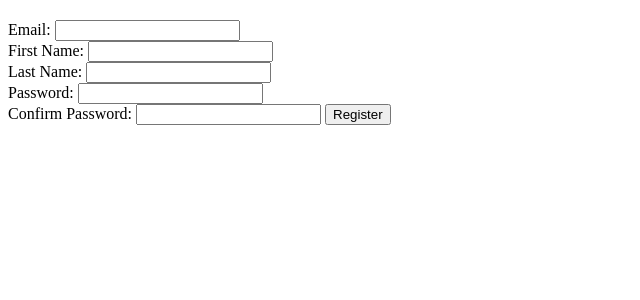
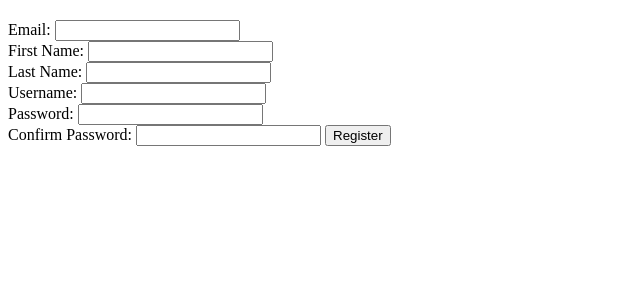
Before and after one commit to michaeljgrant/test_heroku, a Flask app: page /signup in a window 1280 px wide. Shown: the part 107-407 px from the top of the page, without its empty margins (0-640 px from the left). Run offline with Flask 2, Linux system fonts and the light colour scheme; some libraries are stand-ins or nearby versions.

Commit message:
updating functionality to add usernames to sign up and logged in as well as cleaning up imports

```diff
--- a/app.py
+++ b/app.py
@@ -1,9 +1,8 @@
-from test_heroku.models.database import sql_select
+from test_heroku.models.database_queries import create_user, new_post
 from test_heroku.models.verify_user import user_id, validate_password
 from flask import Flask, request, render_template, redirect, session
 import psycopg2
 import bcrypt
-from models import verify_user, database, database_queries
 
 app = Flask(__name__)
 
@@ -40,8 +39,9 @@ def signup_action():
     email = request.form.get("email")
     first_name = request.form.get("first_name")
     last_name = request.form.get("last_name")
+    username = request.form.get("username")
     password = request.form.get("password")
-    create_user(email, first_name, last_name, password)
+    create_user(email, first_name, last_name, username, password)
     return redirect("/")
 
 if __name__ == "__main__":
--- a/models/database_queries.py
+++ b/models/database_queries.py
@@ -6,9 +6,9 @@ import psycopg2
 
 DB_URL = os.environ.get("DATABASE_URL", "dbname=projectheroku")
 
-def create_user(email, first_name, last_name, password):
+def create_user(email, first_name, last_name, username, password):
     password_hash = bcrypt.hashpw(password.encode(), bcrypt.gensalt()).decode()
-    sql_write("INSERT INTO users (email, first_name, last_name, password_hash) VALUES (%s, %s, %s, %s)", [email, first_name, last_name, password_hash])
+    sql_write("INSERT INTO users (email, first_name, last_name, username, password_hash) VALUES (%s, %s, %s, %s, %s)", [email, first_name, last_name, username, password_hash])
     return
 
 def new_post():
--- a/templates/signup.html
+++ b/templates/signup.html
@@ -4,6 +4,7 @@
 Email: <input type="text" name="email"><br>
 First Name: <input type ="text" name="first_name"><br>
 Last Name: <input type ="text" name="last_name"><br>
+Username: <input type ="text" name="username"><br>
 Password: <input type="password" name="password1"><br>
 Confirm Password: <input type="password" name="password2">
 <input class="button" type="submit" value="Register">
```
